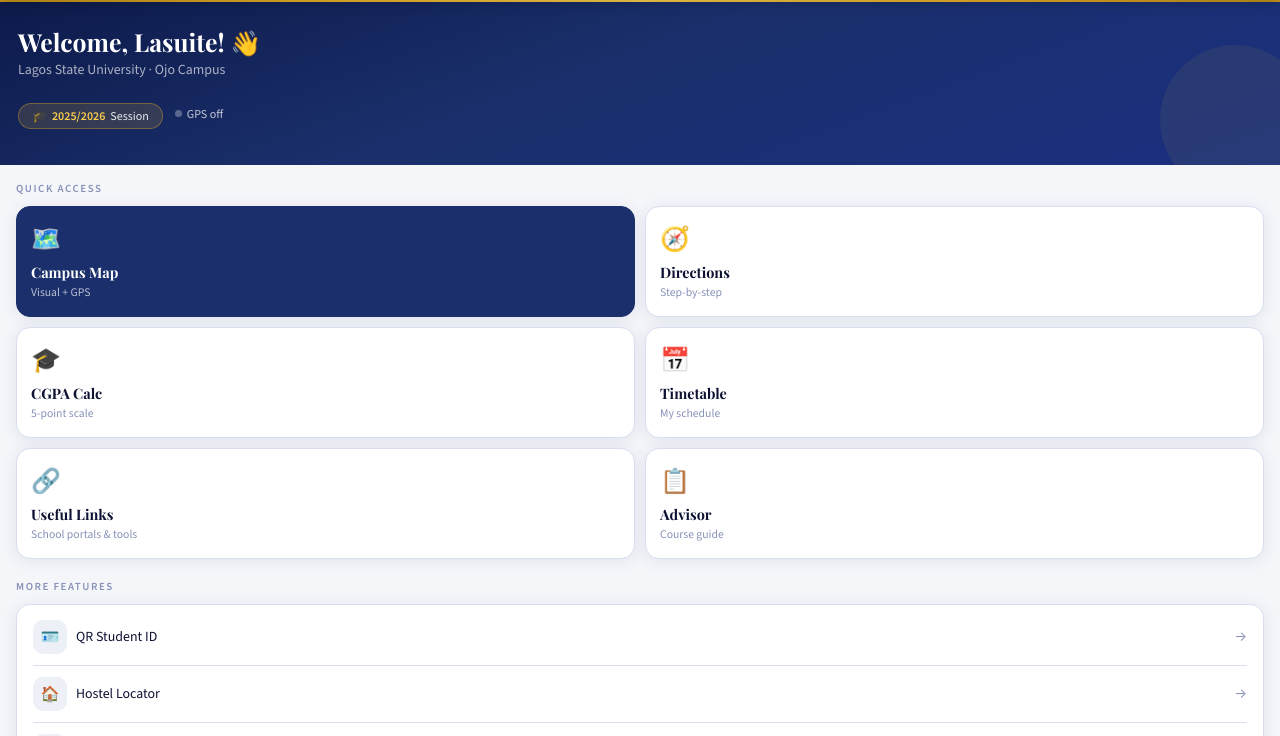
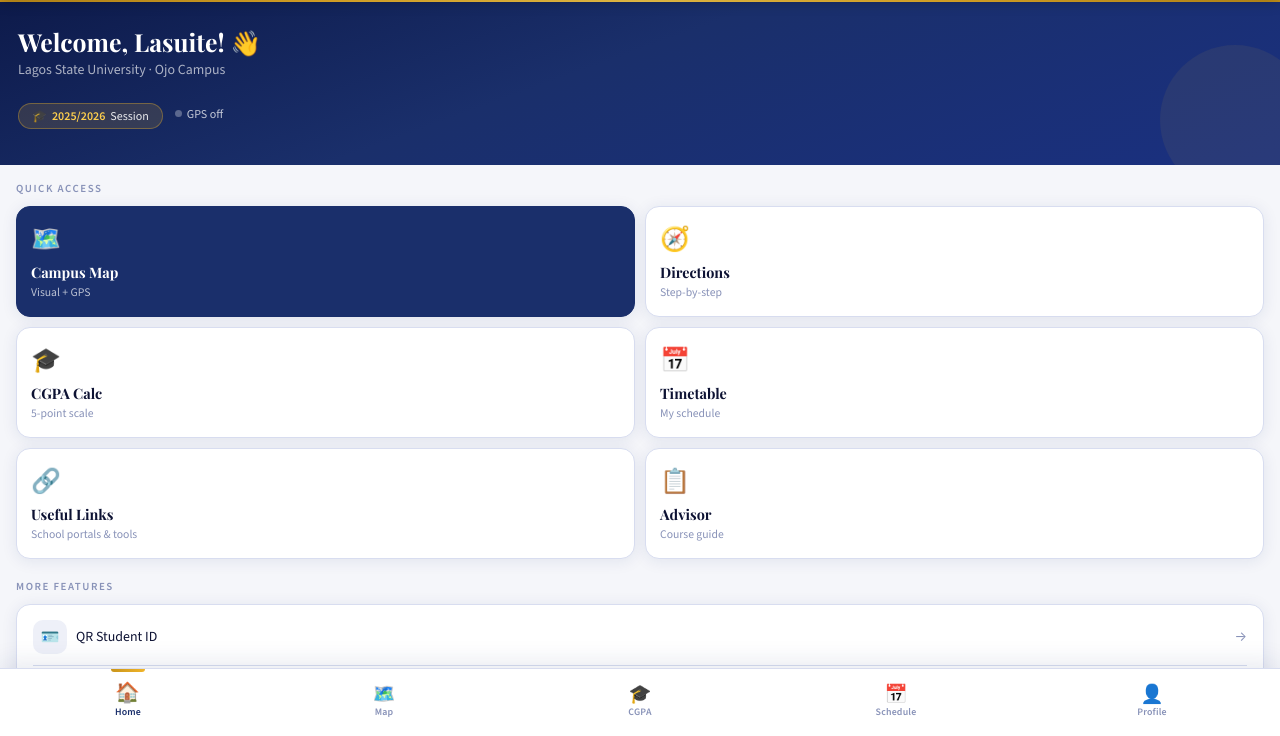
Before and after one commit to Nwankwoc220/Nwankwoc220.github.io, a website with bundled scripts: page index.html in a window 1280 px wide. Shown: the part 64-800 px from the top of the page. Built offline with nearby package versions, Linux system fonts and the light colour scheme; no server answers.

Commit message:
Update lasu-navigator-1.css

```diff
--- a/lasu-navigator-1.css
+++ b/lasu-navigator-1.css
@@ -45,36 +45,68 @@
 @keyframes fadeUp{from{opacity:0;transform:translateY(12px)}to{opacity:1;transform:translateY(0)}}
 
 /* BOTTOM NAV */
-.bottom-nav, nav[class*="bottom"], .nav-bar {
+.bnav{
   position: fixed;
-  bottom: 0;
   left: 0;
   right: 0;
-  min-height: 64px;
+  bottom: 0;
+  z-index: 1000;
+  height: calc(var(--nav-h) + env(safe-area-inset-bottom, 0px));
+  padding-bottom: env(safe-area-inset-bottom, 0px);
   display: flex;
-  flex-direction: row;
-    align-items: center;
-    justify-content: space-around;
-  padding-bottom: env(safe-area-inset-bottom, 0px);
-  z-index: 1000;
+  align-items: center;
+  justify-content: space-around;
+  background: var(--card);
+  border-top: 1px solid var(--border);
+  box-shadow: 0 -6px 24px rgba(26,47,107,.10);
 }
 
-.nav-item, .bottom-nav a, .bottom-nav button {
+.bnav .ni{
   flex: 1;
-  min-height: 48px;
-  min-width: 48px;
+  min-height: 100%;
   display: flex;
   flex-direction: column;
   align-items: center;
   justify-content: center;
+  gap: 2px;
+  padding: 6px 4px 8px;
   cursor: pointer;
+  color: var(--txt3);
+  font-size: .62rem;
+  font-weight: 600;
+  letter-spacing: .02em;
+  position: relative;
+  transition: color .2s, transform .2s;
   -webkit-tap-highlight-color: transparent;
-  touch-action: manipulation; /* removes 300ms tap delay */
+  touch-action: manipulation;
 }
 
-/* Give main content breathing room above the nav */
-main, .main-content, #content, body > section {
-  padding-bottom: 72px;
+.bnav .ni .ico{
+  font-size: 1.15rem;
+  line-height: 1;
+  transition: transform .2s, color .2s;
+}
+
+.bnav .ni:active{transform: scale(.96)}
+.bnav .ni.active{
+  color: var(--navy);
+}
+
+.bnav .ni.active .ico{
+  transform: translateY(-1px) scale(1.08);
+  color: var(--navy);
+}
+
+.bnav .ni.active::after{
+  content: '';
+  position: absolute;
+  top: 0;
+  left: 50%;
+  transform: translateX(-50%);
+  width: 34px;
+  height: 3px;
+  background: linear-gradient(90deg, var(--gold), var(--gold2));
+  border-radius: 0 0 999px 999px;
 }
 
 
```
